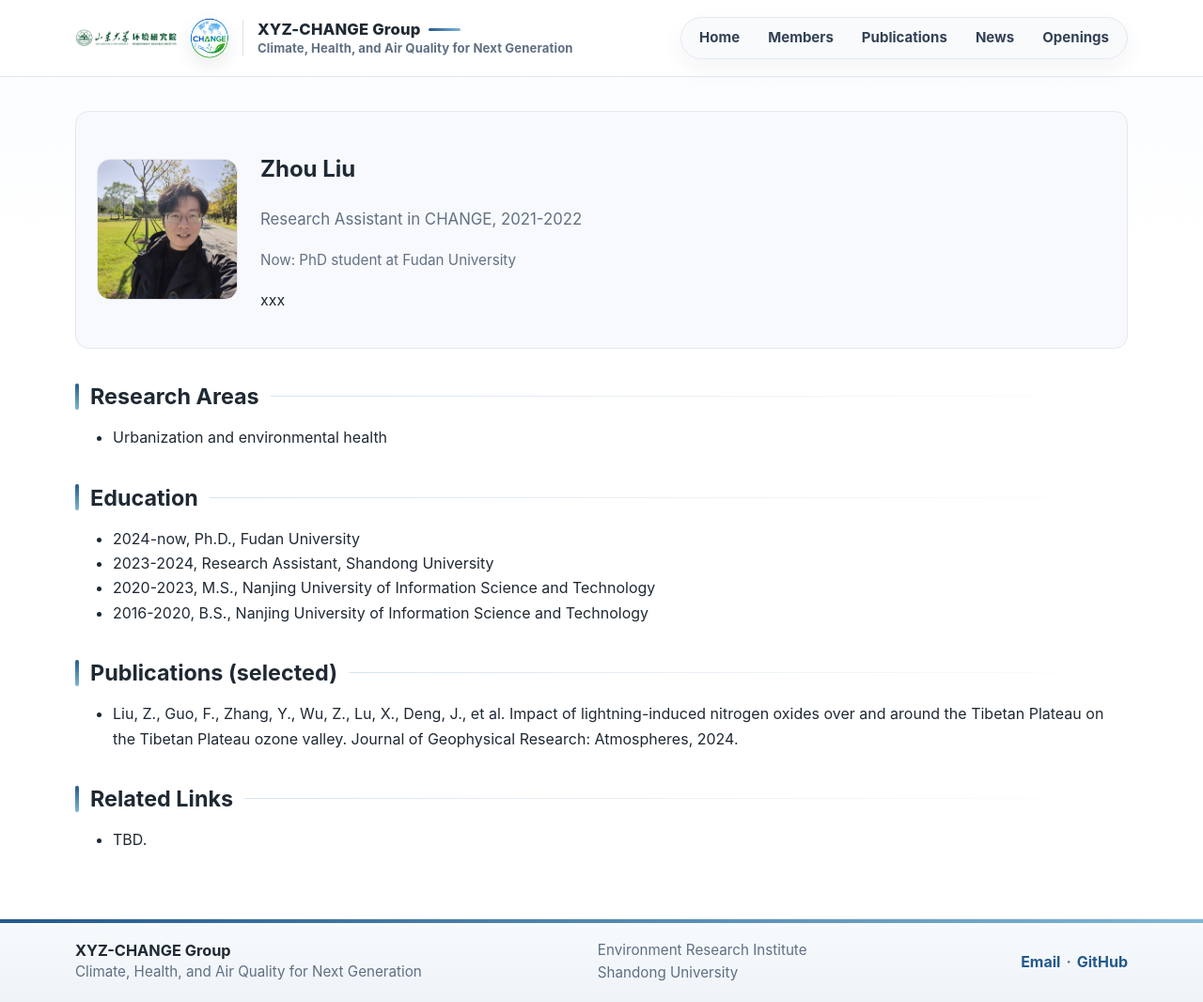
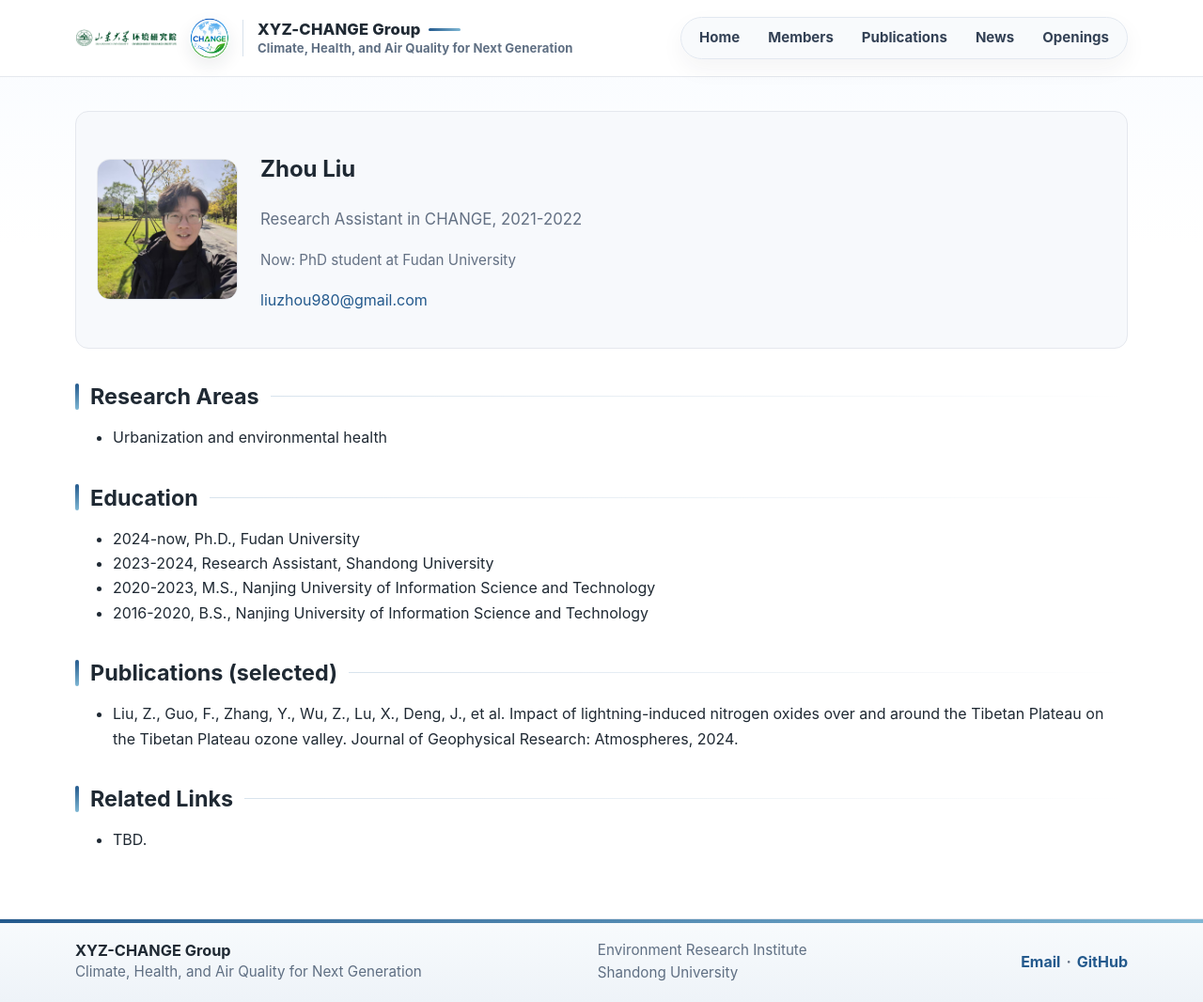
Before and after one commit to MuJSh/xyz_CHANGE, a Jekyll site: the page built from _pages/zhou-liu.md, in a window 1280 px wide and 1066 px high. Shown: the whole window at 94% size. Built offline with Jekyll 4.4.1, drawn with Linux system fonts in a browser that asks for light colours.

Commit message:
Update Zhou Liu email

```diff
--- a/_pages/zhou-liu.md
+++ b/_pages/zhou-liu.md
@@ -10,7 +10,7 @@ permalink: /members/zhou-liu/
     <h1>Zhou Liu</h1>
     <p class="profile-title">Research Assistant in CHANGE, 2021-2022</p>
     <p class="meta">Now: PhD student at Fudan University</p>
-    <p>xxx</p>
+    <p><a href="mailto:liuzhou980@gmail.com">liuzhou980@gmail.com</a></p>
   </div>
 </div>
 
```
